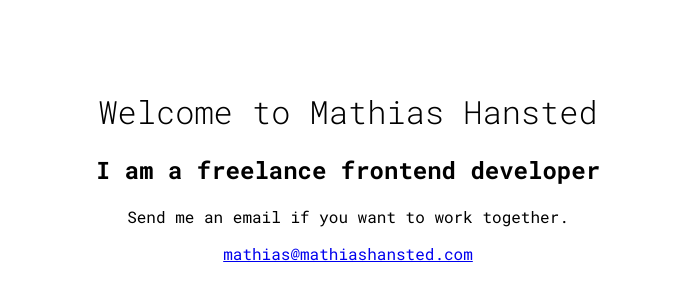
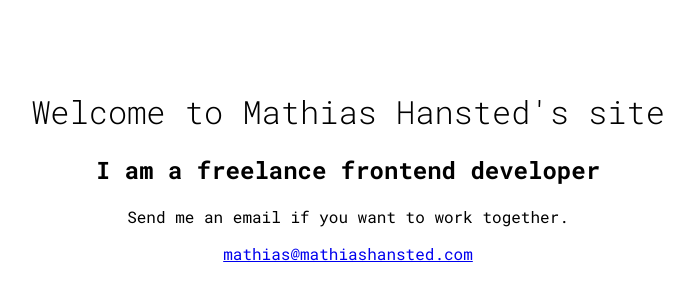
Before and after one commit to mathiasha/mathiashansted, a Next.js app: page / in a window 1280 px wide. Shown: the part 110-410 px from the top of the page, without its empty margins (292-986 px from the left). Built offline with nearby package versions, Linux system fonts and the light colour scheme.

Commit message:
Changes to copy

```diff
--- a/pages/index.js
+++ b/pages/index.js
@@ -8,7 +8,7 @@
     </Head>
 
     <main className="main">
-      <h1 className="title">Welcome to Mathias Hansted</h1>
+      <h1 className="title">Welcome to Mathias Hansted's site</h1>
       <h2 className="subtitle">I am a freelance frontend developer</h2>
       <p>Send me an email if you want to work together.</p>
       <a href="mailto:mathias@mathiashansted.com">mathias@mathiashansted.com</a>
```
